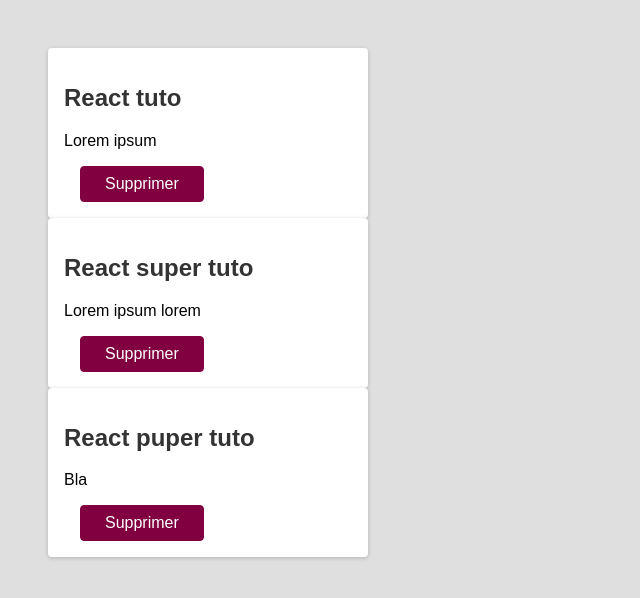
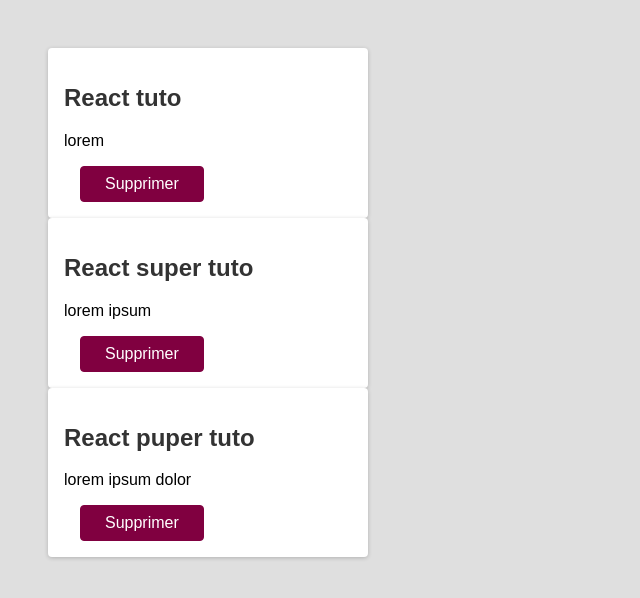
Before and after one commit to olgalescuyer/react-todo-app-v2, a React (Create React App) app: page / in a window 1280 px wide. Shown: the top 598 px of the page, without its empty margins (0-640 px from the left). Built offline with nearby package versions, Linux system fonts and the light colour scheme.

Commit message:
add: Modal btn NON is done;

```diff
--- a/src/App.jsx
+++ b/src/App.jsx
@@ -5,9 +5,7 @@ import Todo from "./components/Todo";
 function App() {
   return (
     <div className="todo-app">
-      <Todo titre="React tuto" description="Lorem ipsum" />
-      <Todo titre="React super tuto" description="Lorem ipsum lorem" />
-      <Todo titre="React puper tuto" description="Bla" />
+      <Todo />
     </div>
   );
 }
--- a/src/components/Modal.jsx
+++ b/src/components/Modal.jsx
@@ -1,13 +1,28 @@
-import React from "react";
+import React, { useState } from "react";
+import Todo from "./Todo";
 
-const Modal = () => {
+const Modal = (props) => {
+
+
   return (
     <div className="modal">
       <p>Vous êtes sûr de vouloir supprimer ???</p>
+
       <button className="btn">OUI</button>
-      <button className="btn btn--alt">NON</button>
+
+      <button
+        className="btn btn--alt"
+        onClick={() => {
+          props.func(false);
+        }}
+      >
+        NON
+      </button>
     </div>
   );
 };
 
 export default Modal;
+// NON :
+// je transfère la fonction de App "deleteHandler" par props + j'assigne la valeur false (que ja passe un argumant "bool") au click qui change l'état de parent
+// ( App est un parent de Modal, donc je change son état depuis son enfant) :)
--- a/src/components/Todo.jsx
+++ b/src/components/Todo.jsx
@@ -2,28 +2,37 @@ import React, { useState } from "react";
 import Modal from "./Modal";
 import Backdrop from "./Backdrop";
 
-const Todo = ({ titre, description }) => {
+const Todo = () => {
+  const [dataArr, setDataArr] = useState([
+    { titre: "React tuto", description: "lorem" },
+    { titre: "React super tuto", description: "lorem ipsum" },
+    { titre: "React puper tuto", description: "lorem ipsum dolor" },
+  ]);
+
   const [modalOuverte, setModalOuverte] = useState(false);
+  // console.log(modalOuverte);
 
-  const deleteHandler = () => {
-    // console.log('suppression :' + titre);
-
-    // chager d'état :
-    setModalOuverte(true);
+  const deleteHandler = (bool) => {
+    setModalOuverte(bool);
   };
 
   return (
+    <div>
+      {dataArr.map((item, index) => {
+        return (
           <div className="card">
-      <h2>{titre}</h2>
-      <p>{description}</p>
-      <div className="action">
+            <div className="action" key={index}>
+              <h2>{item.titre}</h2>
+              <p>{item.description}</p>
               <button className="btn" onClick={deleteHandler}>
                 Supprimer
               </button>
             </div>
-
-      {modalOuverte && <Modal />}
+            {modalOuverte && <Modal func={deleteHandler} />}
             {modalOuverte && <Backdrop />}
+          </div>
+        );
+      })}
     </div>
   );
 };
```
Also changed, not shown: public/index.html (+8 -28 lines). Lines whose indentation alone changed are shown as unchanged.
